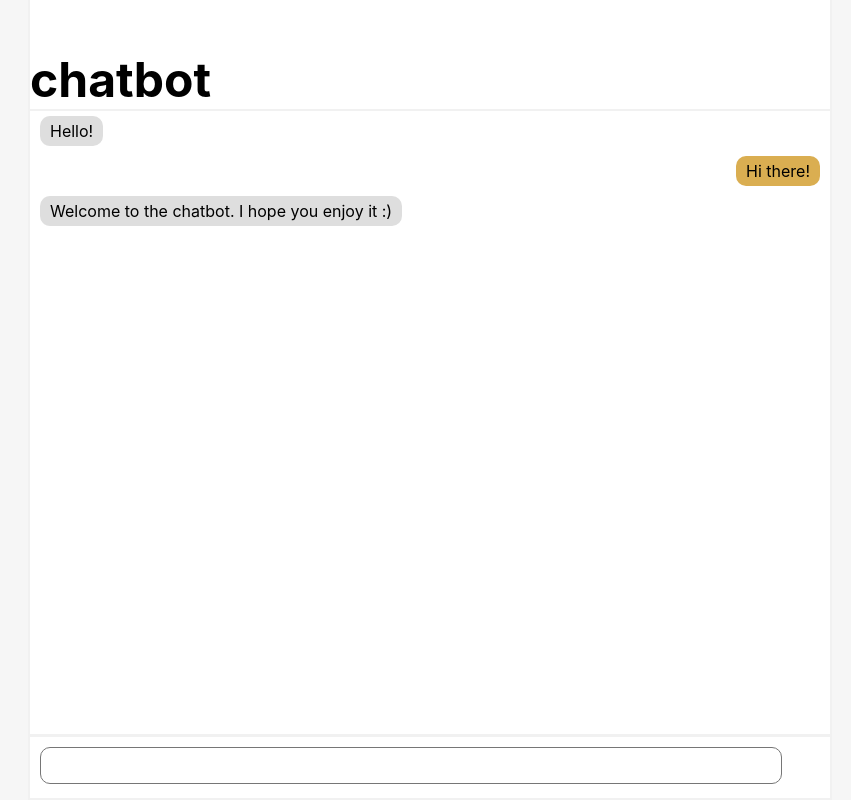
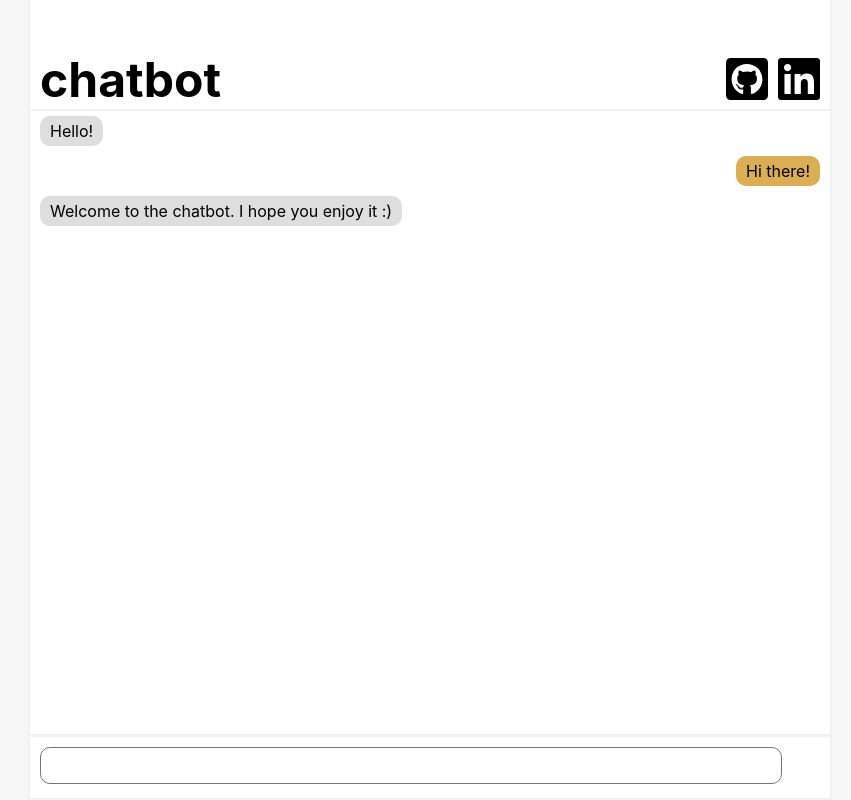
Before and after one commit to ejskipper/chatbot, a React (Create React App) app: page / in a window 1280 px wide. Shown: the whole page, without its empty margins (210-1061 px from the left). Built offline with nearby package versions, Linux system fonts and the light colour scheme.

Commit message:
Allow input to stretch, add profile links

```diff
--- a/package.json
+++ b/package.json
@@ -3,6 +3,8 @@
   "version": "0.1.0",
   "private": true,
   "dependencies": {
+    "@fortawesome/free-brands-svg-icons": "^5.15.3",
+    "@fortawesome/react-fontawesome": "^0.1.14",
     "@testing-library/jest-dom": "^5.14.1",
     "@testing-library/react": "^11.2.7",
     "@testing-library/user-event": "^12.8.3",
--- a/src/App.tsx
+++ b/src/App.tsx
@@ -1,12 +1,23 @@
-import React from 'react';
+import {FontAwesomeIcon} from '@fortawesome/react-fontawesome';
 import './styles/App.css';
 import ChatPanel from "./components/ChatPanel";
+import {faGithubSquare, faLinkedin} from "@fortawesome/free-brands-svg-icons";
 
 export default function App() {
     return (
         <div className="App">
             <div className="content">
-                <h1>chatbot</h1>
+                <div className="header">
+                    <h1>chatbot</h1>
+                    <div>
+                        <a href="https://github.com/ejskipper" className="profile-link">
+                            <FontAwesomeIcon icon={faGithubSquare}/>
+                        </a>
+                        <a href="https://uk.linkedin.com/in/ellen-skipper-29542a168" className="profile-link">
+                            <FontAwesomeIcon icon={faLinkedin}/>
+                        </a>
+                    </div>
+                </div>
                 <ChatPanel/>
             </div>
         </div>
--- a/src/components/MessageInput.tsx
+++ b/src/components/MessageInput.tsx
@@ -7,6 +7,9 @@ export default function MessageInput({submitMessage}: { submitMessage: (message:
     const handleChange = (e: React.ChangeEvent<HTMLTextAreaElement>) => {
         const target = e.target as HTMLTextAreaElement;
         setInputValue(target.value);
+
+        target.style.height = '0px';
+        target.style.height = Math.min(target.scrollHeight, 75) + "px";
     }
 
     const handleKeyDown = (e: React.KeyboardEvent<HTMLTextAreaElement>) => {
--- a/src/styles/App.css
+++ b/src/styles/App.css
@@ -29,9 +29,24 @@ body {
     overflow: hidden;
 }
 
+.header {
+    display: flex;
+    justify-content: space-between;
+    flex-wrap: wrap;
+    padding-left: 10px;
+}
+
 h1 {
     font-size: xxx-large;
     margin: 0;
+}
+
+.profile-link {
+    display: inline-block;
+    text-align: right;
+    font-size: xxx-large;
+    margin-right: 10px;
+    color: black;
 }
 
 .chat-panel {
```
Also changed, not shown: 1 other file (tests, documents, lock files or other folders).
